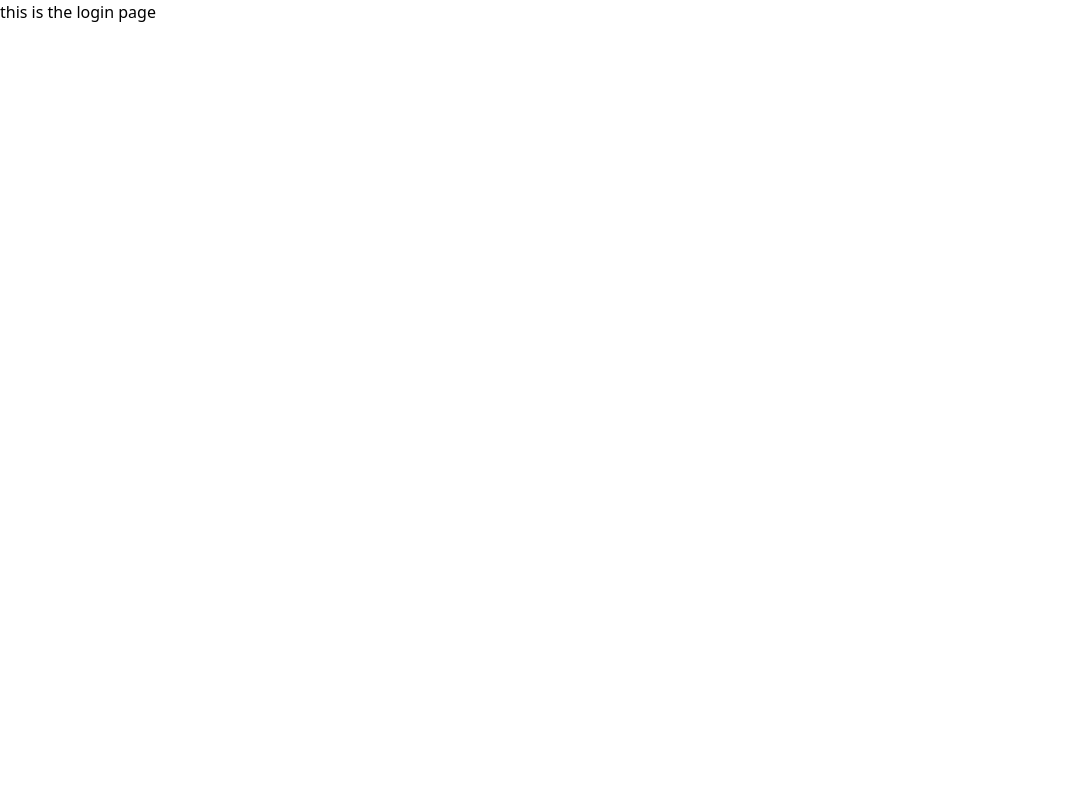
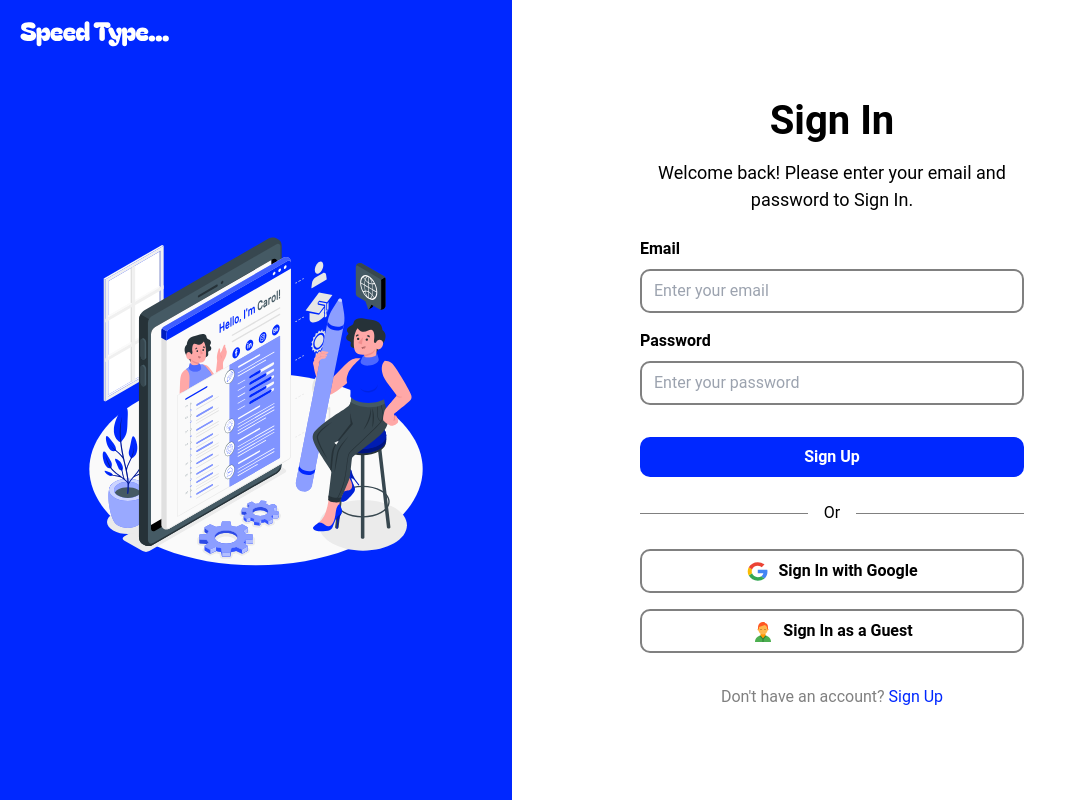
Before and after one commit to iyanu752/speedtype, a React (Vite) app in the folder client/speed-type/: page /login in a window 1280 px wide. Shown: the whole page, without its empty margins (0-1087 px from the left). Built offline with nearby package versions, Linux system fonts and the light colour scheme.

Commit message:
'signupandloginfrontend'

```diff
--- a/client/speed-type/src/components/navbar.jsx
+++ b/client/speed-type/src/components/navbar.jsx
@@ -60,8 +60,8 @@ function Navbar () {
                             )}
                         </li>
                         <li className=' hover:text-blue'><a href='/Contact'>Contact Us</a></li>
-                        <li className=' hover:text-blue'><button className="border-blue text-blue hover:bg-blue font-bold hover:text-white border-2 rounded-[10px] py-[8px] px-[20px]">Log in</button></li>
-                        <li className=' hover:text-blue'><button className=" border-blue text-blue hover:bg-blue font-bold  hover:text-white border-2 rounded-[10px] py-[8px] px-[20px]"><a href="/Signup">Sign Up</a></button></li>
+                        <li className=' hover:text-blue'><a href="/Login"><button className="border-blue text-blue hover:bg-blue font-bold hover:text-white border-2 rounded-[10px] py-[8px] px-[20px]">Log in</button></a></li>
+                        <li className=' hover:text-blue'><a href="/Signup"><button className=" border-blue text-blue hover:bg-blue font-bold  hover:text-white border-2 rounded-[10px] py-[8px] px-[20px]">Sign Up</button></a></li>
                     </ul>
                 </div>
             </div>
--- a/client/speed-type/src/screens/login.jsx
+++ b/client/speed-type/src/screens/login.jsx
@@ -1,7 +1,111 @@
+import signup from '/assets/signin.svg';
+import logo from '/assets/logo.svg';
+import google from '/assets/google.svg'
+import { useState } from 'react';
+import { useNavigate } from 'react-router-dom';
+import guest from '/assets/guest.png'
+import axios from 'axios';
 export default function Login() {
+
+  const [email, setEmail] = useState("")
+  const [password, setPassword] = useState("")
+  const navigate = useNavigate()
+
+
+  const submitLogin = (e) => {
+    e.preventDefault();
+    axios.post('http://localhost:3001/login', {email, password})
+    .then(result =>
+      {console.log(result)
+        if (result.data === "success") {
+          navigate('/')
+        }
+      })
+    .catch(err => console.log(err))
+  }
     return (
-        <>
-        <p>this is the login page</p>
-        </>
+        <div className="flex h-screen font-roboto">
+        {/* Left side: Blue background with logo at the top-left and image centered */}
+        <div className="w-[40%] bg-blue flex flex-col justify-center items-center relative">
+          <img
+            src={logo}
+            alt="Logo"
+            className="absolute top-5 left-5 w-[150px]"
+          />
+          <img src={signup} alt="Sign Up" className="w-2/3" />
+        </div>
+
+        {/* Right side: Sign-up form */}
+        <div className="w-1/2 flex justify-center items-center">
+          <form
+           onSubmit={submitLogin}
+          className="w-2/3 max-w-sm">
+            {/* Form Header */}
+            <div className="flex flex-col items-center text-center justify-center mb-6">
+              <h1 className="text-h3 font-bold pb-[8px]">Sign In</h1>
+              <p className="text-t1 font-normal">Welcome back! Please enter your email and password to Sign In.</p>
+            </div>
+
+            {/* Input Fields */}
+            <div className="mb-4">
+            </div>
+            <div className="mb-4">
+              <label className="block text-gray-700 text-sm font-bold mb-2" htmlFor="email">
+                Email
+              </label>
+              <input
+                type="email"
+                id="email"
+                placeholder="Enter your email"
+                onChange={(e) => setEmail(e.target.value)}
+                className="border-2 border-gray rounded-[10px] w-full py-2 px-3 text-gray-700 focus:outline-none focus:ring focus:border-blue"
+              />
+            </div>
+            <div className="mb-4">
+              <label className="block text-gray-700 text-sm font-bold mb-2" htmlFor="password">
+                Password
+              </label>
+              <input
+                type="password"
+                id="password"
+                placeholder="Enter your password"
+                onChange={(e) => setPassword(e.target.value)}
+                className="border-2 border-gray rounded-[10px] w-full py-2 px-3 text-gray focus:outline-none focus:ring focus:border-blue"
+              />
+            </div>
+            <button
+              type="submit"
+              className="w-full bg-blue text-white font-bold mt-[16px] py-2 px-4 rounded-[10px] hover:bg-blue-600"
+            >
+              Sign Up
+            </button>
+
+            {/* Divider with "or" */}
+            <div className="flex items-center my-6">
+              <div className="flex-grow border-t border-gray"></div>
+              <span className="mx-4 text-gray-500">Or</span>
+              <div className="flex-grow border-t border-gray"></div>
+            </div>
+
+            {/* Additional Sign-Up Options */}
+            <button
+              type="button"
+              className=" border-2 border-gray w-full flex flex-row justify-center items-center gap-[8px]  text-black font-bold py-2 px-4 rounded-[10px] mb-4"
+            >
+              <img className='w-[24px] h-[24px]' src={google} alt="" />
+              Sign In with Google
+            </button>
+            <button
+              type="button"
+              className=" border-2 border-gray w-full flex flex-row justify-center items-center gap-[8px]  text-black font-bold py-2 px-4 rounded-[10px]"
+            >
+              <img className='w-[24px] h-[24px]' src={guest} alt="" />
+              Sign In as a Guest
+            </button>
+
+            <p className='text-gray text-t2 text-center pt-[32px]'>Don&apos;t have an account? <span className='text-blue'><a href="/Signup">Sign Up</a></span></p>
+          </form>
+        </div>
+      </div>
     )
 }
--- a/client/speed-type/src/screens/signup.jsx
+++ b/client/speed-type/src/screens/signup.jsx
@@ -2,7 +2,23 @@ import signup from '/assets/signin.svg';
 import logo from '/assets/logo.svg';
 import google from '/assets/google.svg'
 import guest from '/assets/guest.png'
+import { useState } from 'react';
+import { useNavigate } from 'react-router-dom';
+import axios from 'axios';
 export default function Signup() {
+  const [name, setName] = useState("")
+  const [email, setEmail] = useState("")
+  const [password, setPassword] = useState("")
+  const navigate = useNavigate()
+
+  const submitSignin = (e) => {
+    e.preventDefault();
+    axios.post('http://localhost:3001/signup', {name, email, password})
+    .then(result =>
+      {console.log(result)})
+      navigate('/login')
+    .catch(err => console.log(err))
+  }
   return (
     <div className="flex h-screen font-roboto">
       {/* Left side: Blue background with logo at the top-left and image centered */}
@@ -16,16 +32,18 @@ export default function Signup() {
       </div>
 
       {/* Right side: Sign-up form */}
-      <div className="w-1/2 flex justify-center items-center">
-        <form className="w-2/3 max-w-sm">
+      <div className="w-[50%] flex justify-center items-center">
+        <form
+        onSubmit={submitSignin}
+        className="w-2/3 max-w-sm">
           {/* Form Header */}
           <div className="flex flex-col items-center text-center justify-center mb-6">
-            <h1 className="text-h3 font-bold pb-[8px]">Sign Up</h1>
-            <p className="text-t1 font-normal">Enter your details to get started</p>
+            <h4 className="text-h4 font-bold pb-[8px]">Sign Up</h4>
+            <p className="text-t2 text-gray font-normal">Enter your details to get started</p>
           </div>
 
           {/* Input Fields */}
-          <div className="mb-4">
+          <div className="mb-4 flex flex-col">
             <label className="block text-gray-700 text-sm font-bold mb-2" htmlFor="name">
               Username
             </label>
@@ -33,19 +51,24 @@ export default function Signup() {
               type="text"
               id="name"
               placeholder="Enter your name"
+              onChange={(e) => setName(e.target.value)}
               className="border-2 border-gray rounded-[10px] w-full py-2 px-3 text-gray-700 focus:outline-none focus:ring focus:border-blue"
             />
           </div>
-          <div className="mb-4">
+          <div className="mb-4 flex flex-col">
             <label className="block text-gray-700 text-sm font-bold mb-2" htmlFor="email">
               Email
             </label>
+            <div className='flex flex-row'>
             <input
               type="email"
               id="email"
               placeholder="Enter your email"
+              onChange={(e) => setEmail(e.target.value)}
               className="border-2 border-gray rounded-[10px] w-full py-2 px-3 text-gray-700 focus:outline-none focus:ring focus:border-blue"
             />
+            </div>
+
           </div>
           <div className="mb-4">
             <label className="block text-gray-700 text-sm font-bold mb-2" htmlFor="password">
@@ -55,6 +78,7 @@ export default function Signup() {
               type="password"
               id="password"
               placeholder="Enter your password"
+              onChange={(e) => setPassword(e.target.value)}
               className="border-2 border-gray rounded-[10px] w-full py-2 px-3 text-gray focus:outline-none focus:ring focus:border-blue"
             />
           </div>
@@ -87,6 +111,7 @@ export default function Signup() {
             <img className='w-[24px] h-[24px]' src={guest} alt="" />
             Sign Up as a Guest
           </button>
+          <p className='text-gray text-t2 text-center pt-[32px]'>Already have an account? <span className='text-blue'><a href="/Login">Sign In</a></span></p>
         </form>
       </div>
     </div>
--- a/client/speed-type/tailwind.config.js
+++ b/client/speed-type/tailwind.config.js
@@ -9,7 +9,8 @@ export default {
       'blue': '#0028FF',
       'white': '#FFFFFF',
       'black': '#000000',
-      'gray': '#808080'
+      'gray': '#808080',
+      'red': '#ff0000'
     },
     fontFamily: {
       roboto: ['Roboto', 'sans-serif'],
```
